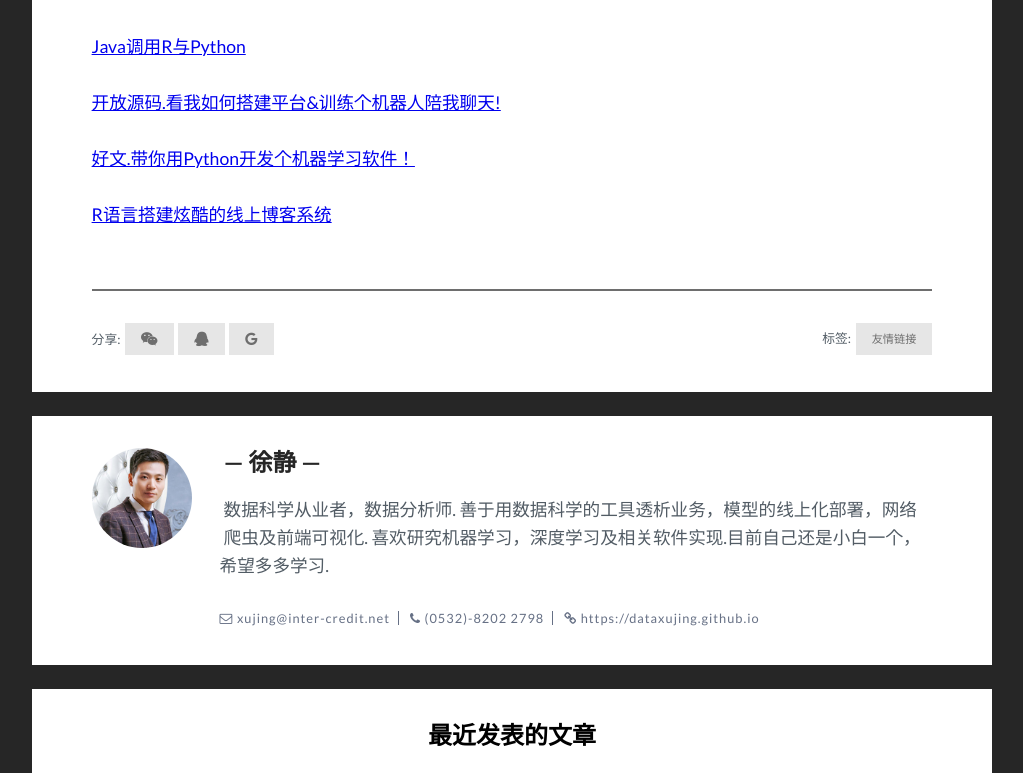
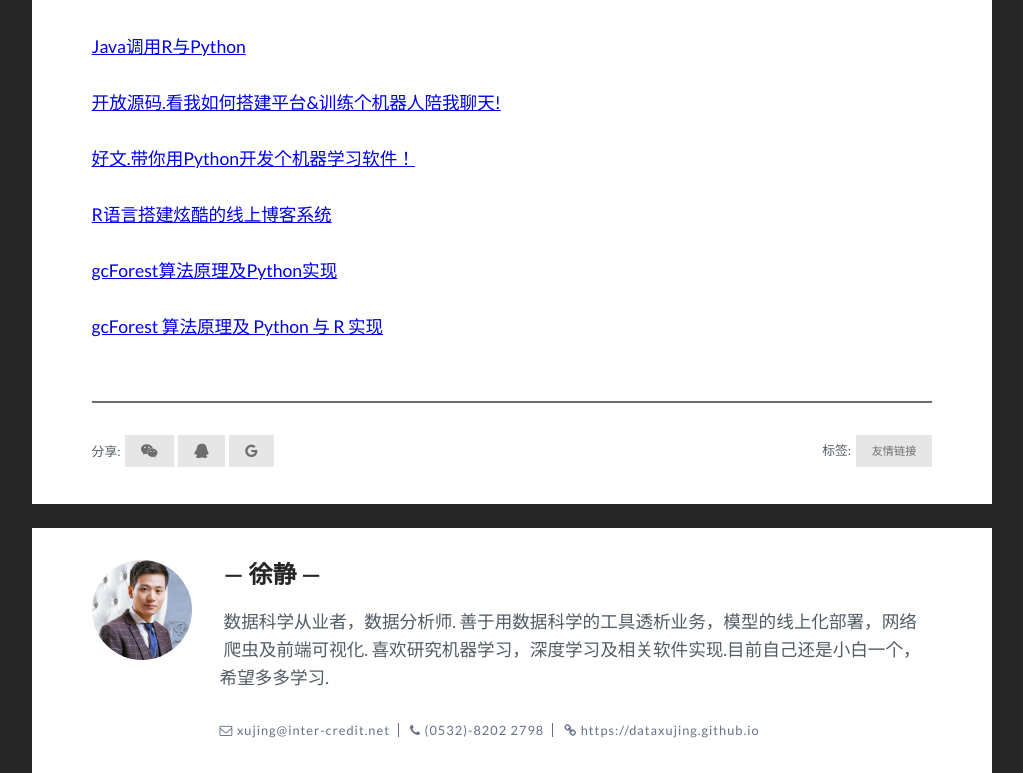
Before and after one commit to DataXujing/dataxujing.github.io, a Jekyll site: the page built from _posts/2018-07-18-友情链接.markdown, in a window 1280 px wide and 900 px high, scrolled down 896 px, cut to the strip 0-773 px from the top of the window. Shown: the whole strip, without its empty margins (128-1151 px from the left). Built offline with Jekyll 4.4.1, drawn with Linux system fonts in a browser that asks for light colours; comment, search, counter and statistics services are not loaded.

Commit message:
:art::art:

```diff
--- a/_posts/2018-07-18-友情链接.markdown
+++ b/_posts/2018-07-18-友情链接.markdown
@@ -20,3 +20,7 @@ tag: [友情链接]
 [好文.带你用Python开发个机器学习软件！](https://mp.weixin.qq.com/s/7t0e_hfyDh1b2GPVlzXIMg)
 
 [R语言搭建炫酷的线上博客系统](https://blog.csdn.net/kMD8d5R/article/details/82754968)
+
+[gcForest算法原理及Python实现](https://mp.weixin.qq.com/s?__biz=MzI5NDY1MjQzNA==&mid=2247487833&idx=1&sn=41e5d8a54d5a64b7485034a8cd1586d5&chksm=ec5ece24db294732470159bb6f45b28fd314ae8a63d2652cef96e979a3fa8ed2f0c231033265&mpshare=1&scene=23&srcid=1018vhuMZHFRpkrUC6h8odYy#rd)
+
+[gcForest 算法原理及 Python 与 R 实现](https://deploy-preview-812--cosx.netlify.com/2018/10/python-and-r-implementation-of-gcforest/)
```
